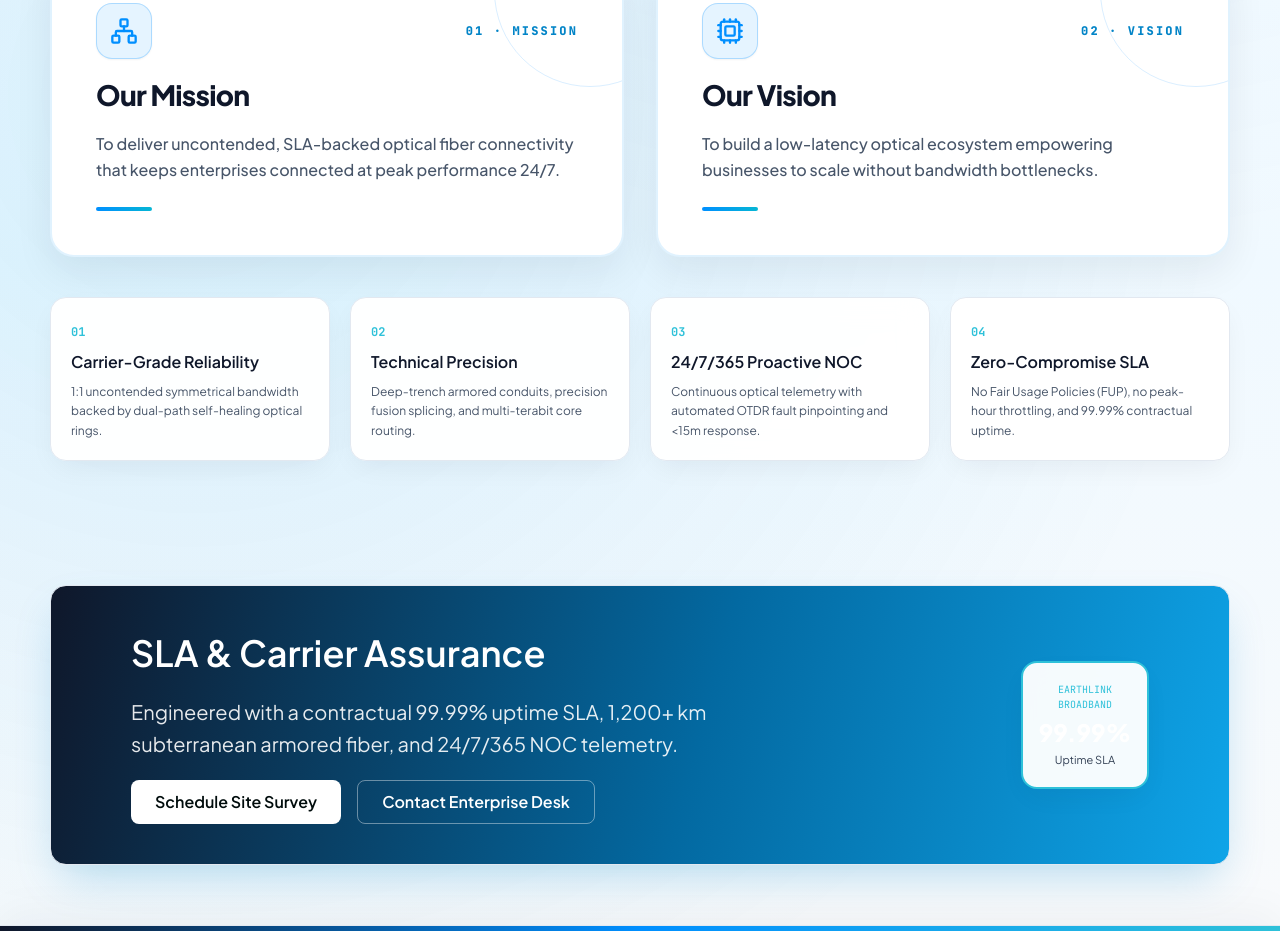
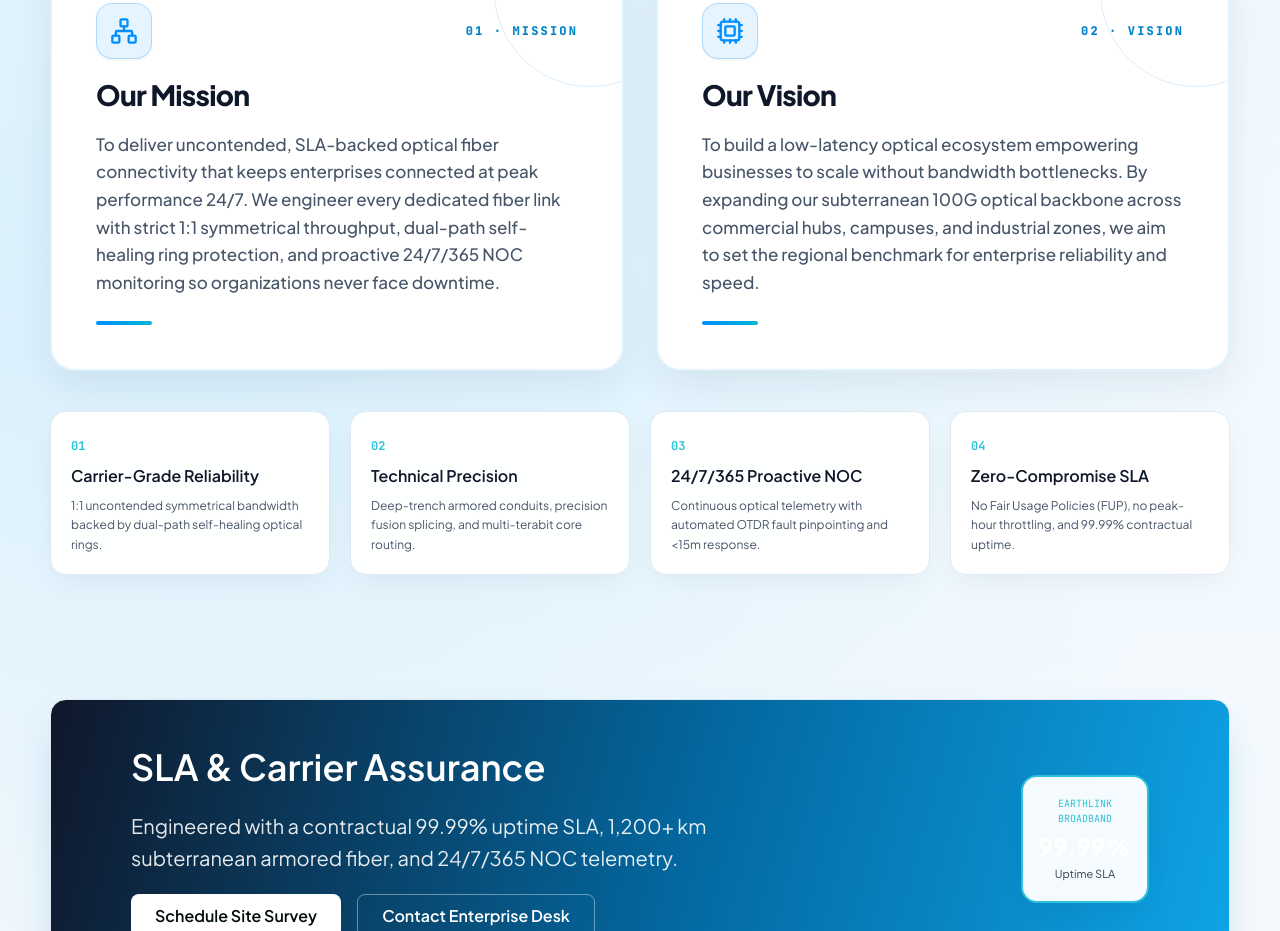
Before and after one commit to zainshabbir04/Earthlink, a Next.js app: page /about in a window 1280 px wide. Shown: the part 1447-2378 px from the top of the page. Built offline with nearby package versions, Linux system fonts and the light colour scheme.

Commit message:
Increase copy and text size slightly in Our Mission and Our Vision cards

```diff
--- a/src/app/about/page.tsx
+++ b/src/app/about/page.tsx
@@ -197,8 +197,8 @@ export default function AboutPage() {
                   Our Mission
                 </h3>
 
-                <p className="text-slate-600 group-hover:!text-sky-100/95 text-base leading-relaxed font-medium transition-colors duration-300">
-                  {BRAND_INFO.mission}
+                <p className="text-slate-600 group-hover:!text-sky-100/95 text-base sm:text-[17px] leading-relaxed font-medium transition-colors duration-300">
+                  {BRAND_INFO.mission} We engineer every dedicated fiber link with strict 1:1 symmetrical throughput, dual-path self-healing ring protection, and proactive 24/7/365 NOC monitoring so organizations never face downtime.
                 </p>
               </div>
 
@@ -227,8 +227,8 @@ export default function AboutPage() {
                   Our Vision
                 </h3>
 
-                <p className="text-slate-600 group-hover:!text-sky-100/95 text-base leading-relaxed font-medium transition-colors duration-300">
-                  {BRAND_INFO.vision}
+                <p className="text-slate-600 group-hover:!text-sky-100/95 text-base sm:text-[17px] leading-relaxed font-medium transition-colors duration-300">
+                  {BRAND_INFO.vision} By expanding our subterranean 100G optical backbone across commercial hubs, campuses, and industrial zones, we aim to set the regional benchmark for enterprise reliability and speed.
                 </p>
               </div>
 
```
